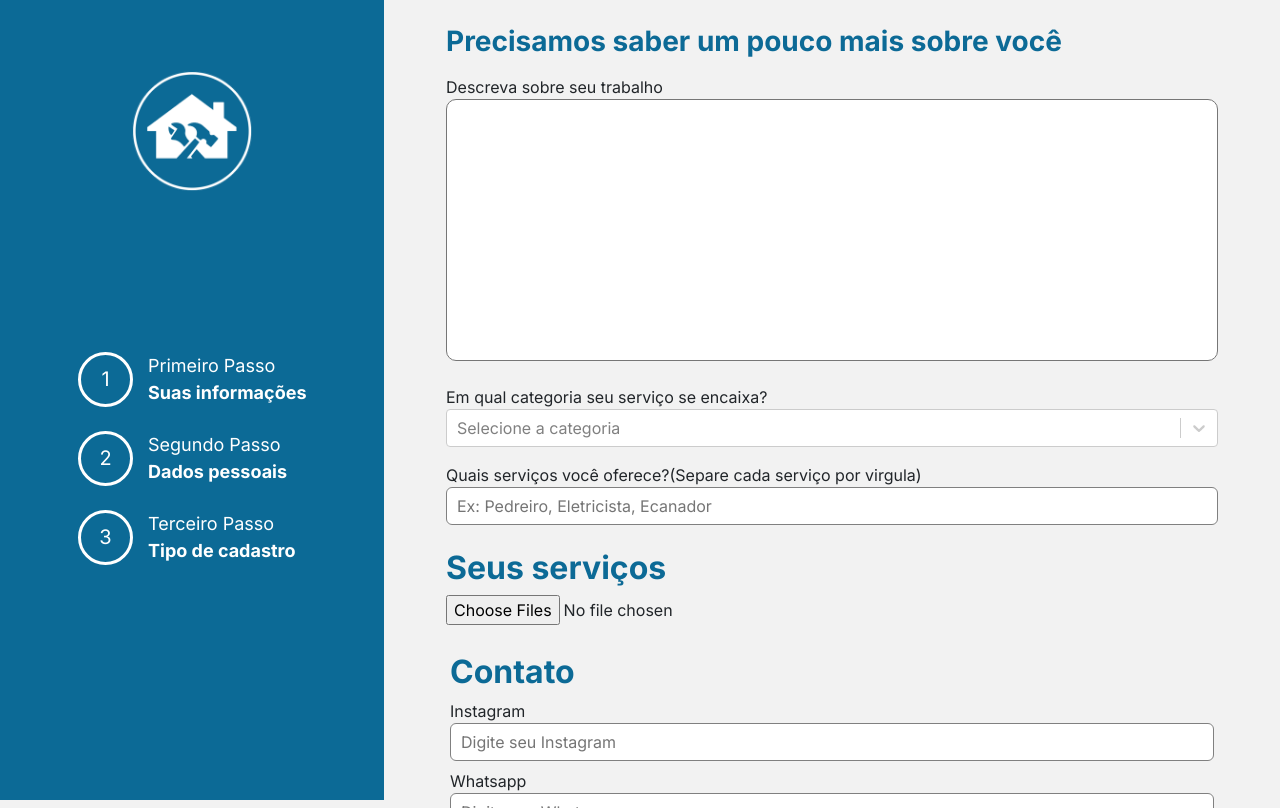
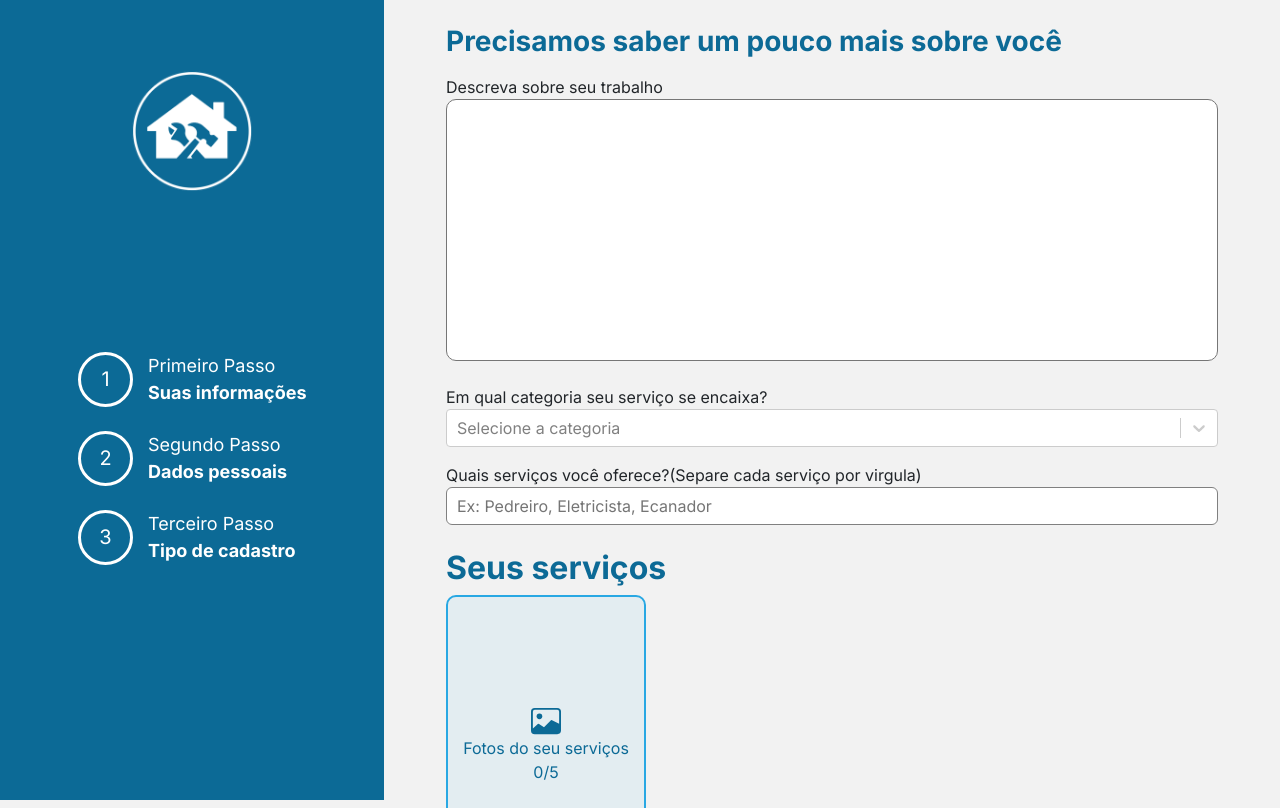
Before and after one commit to MaoNaObraa/MaoNaObra, a React (Vite) app: page /cadastro/anuncioPage in a window 1280 px wide. Built offline with nearby package versions, Linux system fonts and the light colour scheme.

Commit message:
feat: add photos of the services and preview t img

```diff
--- a/src/components/Cadastro-components/anuncioPage/anuncioPage.css
+++ b/src/components/Cadastro-components/anuncioPage/anuncioPage.css
@@ -57,3 +57,21 @@ height:200px;
     padding: 10px;
     margin-bottom: 8px;
 }
+
+#label-picturesAd{
+    width: 200px;
+    height: 300px;
+    border: 2px solid #29A8E3;
+    border-radius: 10px;
+    background-color: #29a8e313;
+    font-size: 16px;
+    cursor: pointer;
+    transition: all 400ms;
+    color: var(--color-principal);
+    font-weight: 800;
+}
+
+#label-picturesAd:hover{
+    box-shadow: 0 0 4px rgba(122, 122, 122, 0.507);
+    background-color: #29a8e35e;
+}
--- a/src/components/Cadastro-components/anuncioPage/anuncioPage.jsx
+++ b/src/components/Cadastro-components/anuncioPage/anuncioPage.jsx
@@ -7,9 +7,10 @@ import * as yup from 'yup';
 import { useForm, Controller } from 'react-hook-form';
 import Select from 'react-select';
 import { useHistory } from 'react-router-dom/cjs/react-router-dom.min';
-import { useContext, useState } from 'react';
+import { useContext, useEffect, useState } from 'react';
 import { motion } from 'framer-motion';
 import { UserProvider, Context } from '../../../../context/userContext';
+import Gallery from '../../Gallery/Gallery';
 
 const validationSchema = yup.object().shape({
     ServicosOferecidos: string().required('O campo é obrigatório'),
@@ -24,17 +25,27 @@ const AnuncioPage = ({ prestadorServicoDados }) => {
     const history = useHistory()
     const { register } = useContext(Context)
     const [picturesAdvert, setPicturesAdvert] = useState([]);
+    const [qtdFotos, setQtdFotos] = useState(0)
+    const [imageUrls, setImageUrls] = useState([]);
 
     const { handleSubmit, control, formState: { errors }, setValue } = useForm({
         resolver: yupResolver(validationSchema),
     });
 
-    function handleAnuncio(data) {
+    useEffect(() => {
+        setQtdFotos(picturesAdvert.length)
+        const urls = picturesAdvert.map((file) => URL.createObjectURL(file));
+        setImageUrls(urls);
+        console.log(imageUrls)
+    }, [picturesAdvert])
+
+    async function handleAnuncio(data) {
 
         const userData = new FormData()
         for (const [key, value] of prestadorServicoDados.entries()) {
             userData.append(key, value);
         }
+
 
         userData.append("descriptionAd", data.description)
         userData.append("servicesAd", data.ServicosOferecidos)
@@ -42,8 +53,12 @@ const AnuncioPage = ({ prestadorServicoDados }) => {
         userData.append("whatsappContact", data.Whatsapp)
         userData.append("instagramContact", data.Instagram)
         userData.append("telephoneContact", data.Telefone)
-        userData.append("picturesAd", picturesAdvert)
-        register(userData, history)
+        picturesAdvert.forEach(picture => {
+            userData.append("picturesAd", picture)
+        });
+
+
+        await register(userData, history)
     }
 
     return (
@@ -103,9 +118,25 @@ const AnuncioPage = ({ prestadorServicoDados }) => {
                         <div id="titulo2">
                             <h2 id='text2'>Seus serviços</h2>
                         </div>
-                        <div>
-                            <label htmlFor="picturesAd"></label>
-                            <input type="file" name="picturesAd" id="picturesAd" multiple={true} onChange={e => setPicturesAdvert(Array.from(e.target.files))}/>
+                        <div className='d-flex rounded'>
+                            <div>
+                                <label htmlFor="picturesAd" id='label-picturesAd' className='d-flex align-items-center justify-content-center'>
+                                    <div className='d-flex flex-column align-items-center'>
+                                        <img src="/picture-icon.svg" alt="" width={30} />
+                                        <span>Fotos do seu serviços</span>
+                                        <span>{qtdFotos}/5</span>
+                                    </div>
+                                </label>
+                                <input type="file" name="picturesAd" className='d-none' id="picturesAd" multiple={true} onChange={e => setPicturesAdvert(Array.from(e.target.files))} />
+                            </div>
+                            <div className='d-flex align-items-center p-3' style={{    width: '540px',height: '300px'}}>
+                            {
+                                imageUrls ?
+                                <Gallery images={imageUrls}/>
+                                :
+                                ''
+                            }
+                            </div>
                         </div>
                     </div>
 
```
Also changed, not shown: public/picture-icon.svg (added).
